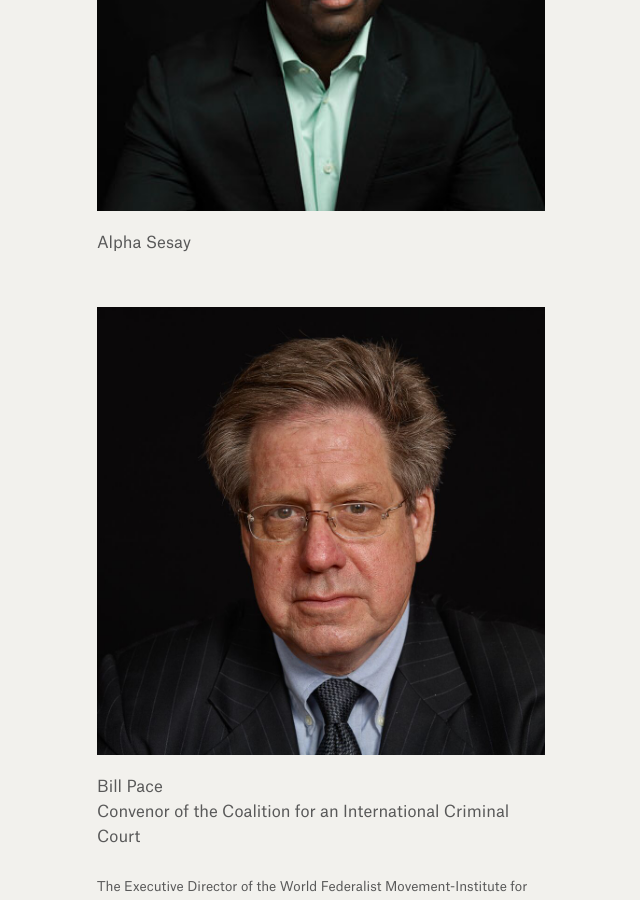
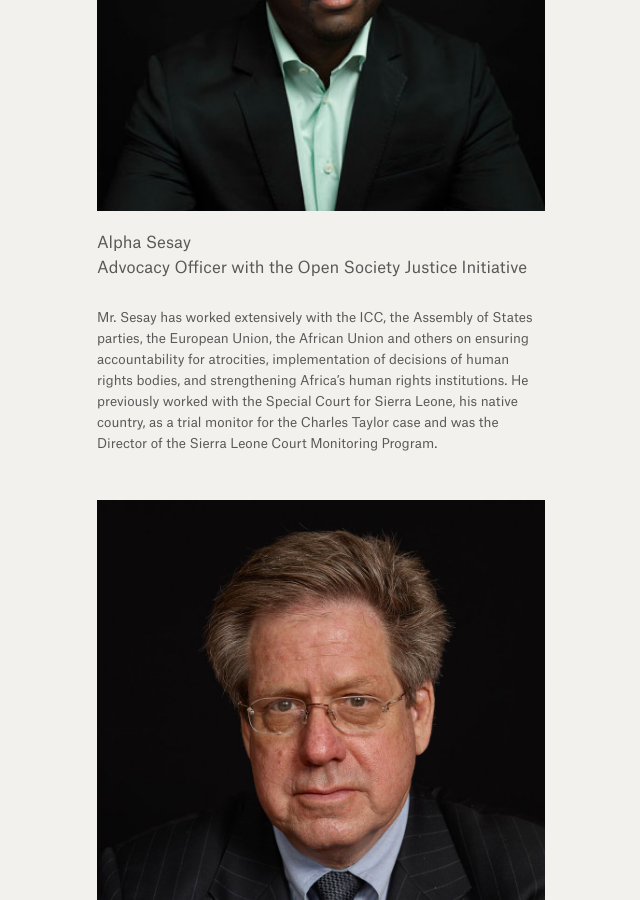
Before and after one commit to weights-and-measures/weights-and-measures.github.io, a Jekyll site: the page built from photographs.html, in a window 1280 px wide and 900 px high, scrolled down 24981 px. Shown: the whole window, without its empty margins (319-959 px from the left). Built offline with Jekyll 4.4.1, drawn with Linux system fonts in a browser that asks for light colours.

Commit message:
Updated D48

```diff
--- a/_photographs/d48.markdown
+++ b/_photographs/d48.markdown
@@ -6,4 +6,7 @@ position: 21
 
 ![alpha_ssay12.jpg](/uploads/alpha_ssay12.jpg)
 
-Alpha Sesay
+Alpha Sesay <br> Advocacy Officer with the Open Society Justice Initiative
+
+
+Mr. Sesay has worked extensively with the ICC, the Assembly of States parties, the European Union, the African Union and others on ensuring accountability for atrocities, implementation of decisions of human rights bodies, and strengthening Africa’s human rights institutions. He previously worked with the Special Court for Sierra Leone, his native country, as a trial monitor for the Charles Taylor case and was the Director of the Sierra Leone Court Monitoring Program.
```
